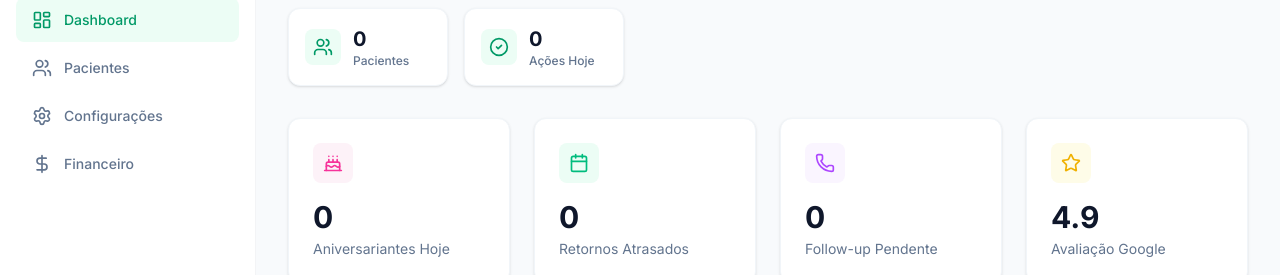
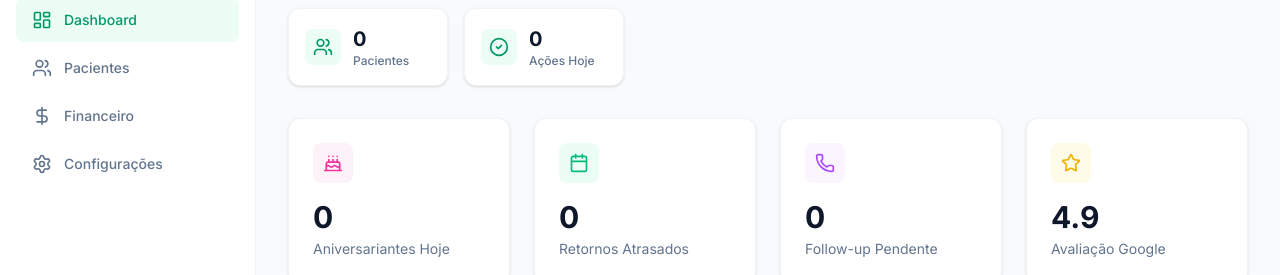
Before and after one commit to gustavoinfest/2-Commint, a React (Vite) app: page / in a window 1280 px wide. Shown: the part 98-373 px from the top of the page. Built offline with nearby package versions, Linux system fonts and the light colour scheme; no server answers.

Commit message:
Ajuste dos botões

```diff
--- a/src/components/Sidebar.tsx
+++ b/src/components/Sidebar.tsx
@@ -19,8 +19,8 @@ export function Sidebar({ activePage, setPage, clinicName }: SidebarProps) {
   const menuItems = [
     { id: 'dashboard', label: 'Dashboard', icon: LayoutDashboard },
     { id: 'pacientes', label: 'Pacientes', icon: Users },
+    { id: 'financeiro', label: 'Financeiro', icon: DollarSign },
     { id: 'configuracoes', label: 'Configurações', icon: Settings },
-    { id: 'financeiro', label: 'Financeiro', icon: DollarSign },
   ];
 
   return (
```
